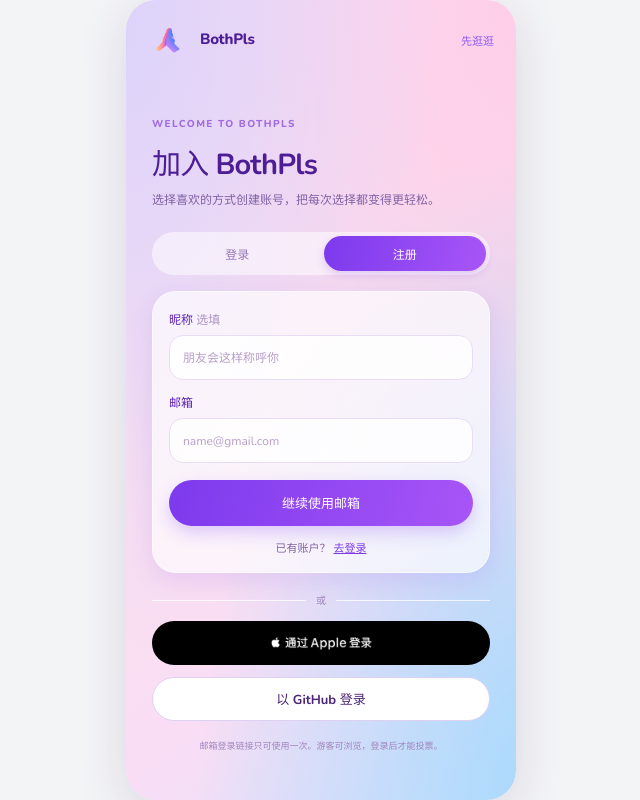
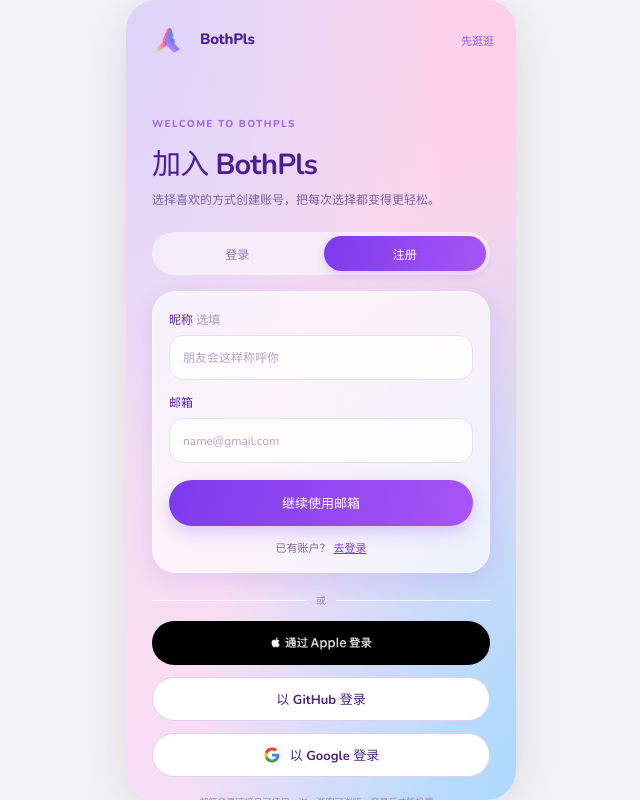
Before and after one commit to sd5913/The-Aliien-Repo, a React (Vite) app: page /auth in a window 1280 px wide. Shown: the whole page, without its empty margins (319-959 px from the left). Built offline with nearby package versions, Linux system fonts and the light colour scheme; no server answers; a web font is replaced by a local one.

Commit message:
feat: add Google sign-in

```diff
--- a/src/features/auth/pages/AuthPage.tsx
+++ b/src/features/auth/pages/AuthPage.tsx
@@ -5,7 +5,7 @@ import { Link, useLocation, useNavigate, useSearchParams } from "react-router-do
 import { useAccount } from "../components/AccountProvider";
 import { accountReturnTo } from "../utils/navigation";
 import { PageShell } from "../../../components/layout/PageShell";
-import { sendMagicLink, signInWithApple, signInWithGitHub } from "../services/auth";
+import { sendMagicLink, signInWithApple, signInWithGitHub, signInWithGoogle } from "../services/auth";
 import { AppleWebSignInButton } from "../components/AppleWebSignInButton";
 
 type AuthMode = "login" | "register";
@@ -28,7 +28,7 @@ export function AuthPage() {
   const { user, loading: accountLoading } = useAccount();
   const [email, setEmail] = useState("");
   const [nickname, setNickname] = useState("");
-  const [pending, setPending] = useState<"email" | "github" | "apple" | null>(null);
+  const [pending, setPending] = useState<"email" | "github" | "google" | "apple" | null>(null);
   const [providerError, setProviderError] = useState<MessageKey | "">(() => {
     const fragment = new URLSearchParams(hash.slice(1));
     return ["error", "error_code", "error_description"].some((key) => searchParams.has(key) || fragment.has(key))
@@ -95,6 +95,20 @@ export function AuthPage() {
     }
   };
 
+  const submitGoogle = async () => {
+    if (pending) return;
+    setPending("google");
+    setFeedback("");
+    setProviderError("");
+    try {
+      const { data, error } = await signInWithGoogle(returnTo);
+      if (error || !data.url) throw new Error("Google sign-in did not start");
+    } catch {
+      setProviderError("auth.googleFailed");
+      setPending(null);
+    }
+  };
+
   const submitApple = async () => {
     if (pending) return;
     setPending("apple");
@@ -134,6 +148,10 @@ export function AuthPage() {
         <button className="auth-github button-full" type="button" onClick={submitGitHub} disabled={pending !== null}>
           {pending === "github" ? t("auth.githubPending") : t("auth.github")}
         </button>
+        <button className="auth-google button-full" type="button" onClick={submitGoogle} disabled={pending !== null}>
+          <svg aria-hidden="true" viewBox="0 0 24 24"><path fill="#4285f4" d="M21.8 12.2c0-.7-.1-1.4-.2-2H12v3.8h5.5a4.7 4.7 0 0 1-2 3.1v2.5h3.2c1.9-1.8 3.1-4.4 3.1-7.4Z"/><path fill="#34a853" d="M12 22c2.7 0 5-.9 6.7-2.4l-3.2-2.5c-.9.6-2 .9-3.5.9-2.7 0-5-1.8-5.8-4.3H2.9v2.6A10 10 0 0 0 12 22Z"/><path fill="#fbbc05" d="M6.2 13.7a6 6 0 0 1 0-3.5V7.6H2.9a10 10 0 0 0 0 8.8l3.3-2.7Z"/><path fill="#ea4335" d="M12 5.9c1.5 0 2.9.5 3.9 1.5l2.9-2.9C17 2.8 14.7 2 12 2a10 10 0 0 0-9.1 5.6l3.3 2.6c.8-2.5 3.1-4.3 5.8-4.3Z"/></svg>
+          {pending === "google" ? t("auth.googlePending") : t("auth.google")}
+        </button>
 
         {providerError && <p className="auth-feedback" role="alert">{t(providerError)}</p>}
         {feedback && <p className="auth-feedback" role="status">{t(feedback)}</p>}
--- a/src/features/auth/services/auth.ts
+++ b/src/features/auth/services/auth.ts
@@ -8,6 +8,13 @@ function authCallbackUrl(returnTo: string) {
 export function signInWithGitHub(returnTo = "/") {
   return supabase.auth.signInWithOAuth({
     provider: "github",
+    options: { redirectTo: authCallbackUrl(returnTo) },
+  });
+}
+
+export function signInWithGoogle(returnTo = "/") {
+  return supabase.auth.signInWithOAuth({
+    provider: "google",
     options: { redirectTo: authCallbackUrl(returnTo) },
   });
 }
--- a/src/i18n/messages/en.ts
+++ b/src/i18n/messages/en.ts
@@ -32,6 +32,7 @@ export default {
   "auth.emailRequired": "Enter your email address.",
   "auth.sent": "Check your inbox for the sign-in link. It expires in one hour and can only be used once.",
   "auth.githubFailed": "Could not connect to GitHub. Please try again later.",
+  "auth.googleFailed": "Could not sign in with Google. Please try again later.",
   "auth.appleFailed": "Could not sign in with Apple. Please try again later.",
   "auth.browse": "Browse first",
   "auth.welcome": "Welcome back!",
@@ -51,6 +52,8 @@ export default {
   "auth.or": "or",
   "auth.githubPending": "Opening GitHub…",
   "auth.github": "Sign in with GitHub",
+  "auth.googlePending": "Opening Google…",
+  "auth.google": "Sign in with Google",
   "auth.legal": "Email sign-in links can only be used once. Guests can browse; voting requires an account.",
   "auth.loginRegister": "Sign in / Sign up",
   "guest.avatar": "Avatar",
--- a/src/i18n/messages/ko-KR.ts
+++ b/src/i18n/messages/ko-KR.ts
@@ -32,6 +32,7 @@ export default {
   "auth.emailRequired": "이메일 주소를 입력해 주세요.",
   "auth.sent": "메일함에서 로그인 링크를 확인해 주세요. 링크는 한 시간 동안 유효하며 한 번만 사용할 수 있어요.",
   "auth.githubFailed": "GitHub에 연결하지 못했어요. 잠시 후 다시 시도해 주세요.",
+  "auth.googleFailed": "Google로 로그인하지 못했어요. 잠시 후 다시 시도해 주세요.",
   "auth.appleFailed": "Apple로 로그인하지 못했어요. 잠시 후 다시 시도해 주세요.",
   "auth.browse": "둘러보기",
   "auth.welcome": "다시 만나서 반가워요!",
@@ -51,6 +52,8 @@ export default {
   "auth.or": "또는",
   "auth.githubPending": "GitHub로 이동 중…",
   "auth.github": "GitHub로 로그인",
+  "auth.googlePending": "Google로 이동 중…",
+  "auth.google": "Google로 로그인",
   "auth.legal": "이메일 로그인 링크는 한 번만 사용할 수 있어요. 둘러보기는 누구나, 투표는 로그인 후 가능해요.",
   "auth.loginRegister": "로그인 / 가입",
   "guest.avatar": "아바타",
--- a/src/i18n/messages/zh-CN.ts
+++ b/src/i18n/messages/zh-CN.ts
@@ -32,6 +32,7 @@ export default {
   "auth.emailRequired": "请填写邮箱地址。",
   "auth.sent": "登录链接已发送。请开启邮箱并按下链接。链接一小时内有效，只可使用一次。",
   "auth.githubFailed": "无法连接 GitHub，请稍后再试。",
+  "auth.googleFailed": "无法使用 Google 登录，请稍后再试。",
   "auth.appleFailed": "无法使用 Apple 登录，请稍后再试。",
   "auth.browse": "先逛逛",
   "auth.welcome": "欢迎回来！",
@@ -51,6 +52,8 @@ export default {
   "auth.or": "或",
   "auth.githubPending": "正在前往 GitHub…",
   "auth.github": "以 GitHub 登录",
+  "auth.googlePending": "正在前往 Google…",
+  "auth.google": "以 Google 登录",
   "auth.legal": "邮箱登录链接只可使用一次。游客可浏览，登录后才能投票。",
   "auth.loginRegister": "登录 / 注册",
   "guest.avatar": "头像",
--- a/src/styles.css
+++ b/src/styles.css
@@ -657,6 +657,10 @@ h1, h2, h3 { color: var(--deep-purple); }
 .auth-github { min-height: 44px; padding: 8px 16px; border: 1px solid #ddd0f0; border-radius: 999px; color: #4c2579; background: #fff; font-size: 13px; font-weight: 700; cursor: pointer; }
 .auth-github:hover:not(:disabled) { background: #f8f2ff; }
 .auth-github:disabled { cursor: wait; opacity: .65; }
+.auth-google { display: flex; align-items: center; justify-content: center; gap: 9px; min-height: 44px; margin-top: 12px; padding: 8px 16px; border: 1px solid #ddd0f0; border-radius: 999px; color: #4c2579; background: #fff; font-size: 13px; font-weight: 700; cursor: pointer; }
+.auth-google:hover:not(:disabled) { background: #f8f2ff; }
+.auth-google:disabled { cursor: wait; opacity: .65; }
+.auth-google svg { width: 18px; height: 18px; }
 .auth-feedback { margin: 14px 4px 0; color: #b4233c; font-size: 11px; line-height: 1.6; text-align: center; }
 .auth-legal { margin: 19px 13px 0; color: #a085bd; font-size: 9px; line-height: 1.55; text-align: center; }
 
```
Also changed, not shown: 3 other files (tests, documents, lock files or other folders).
